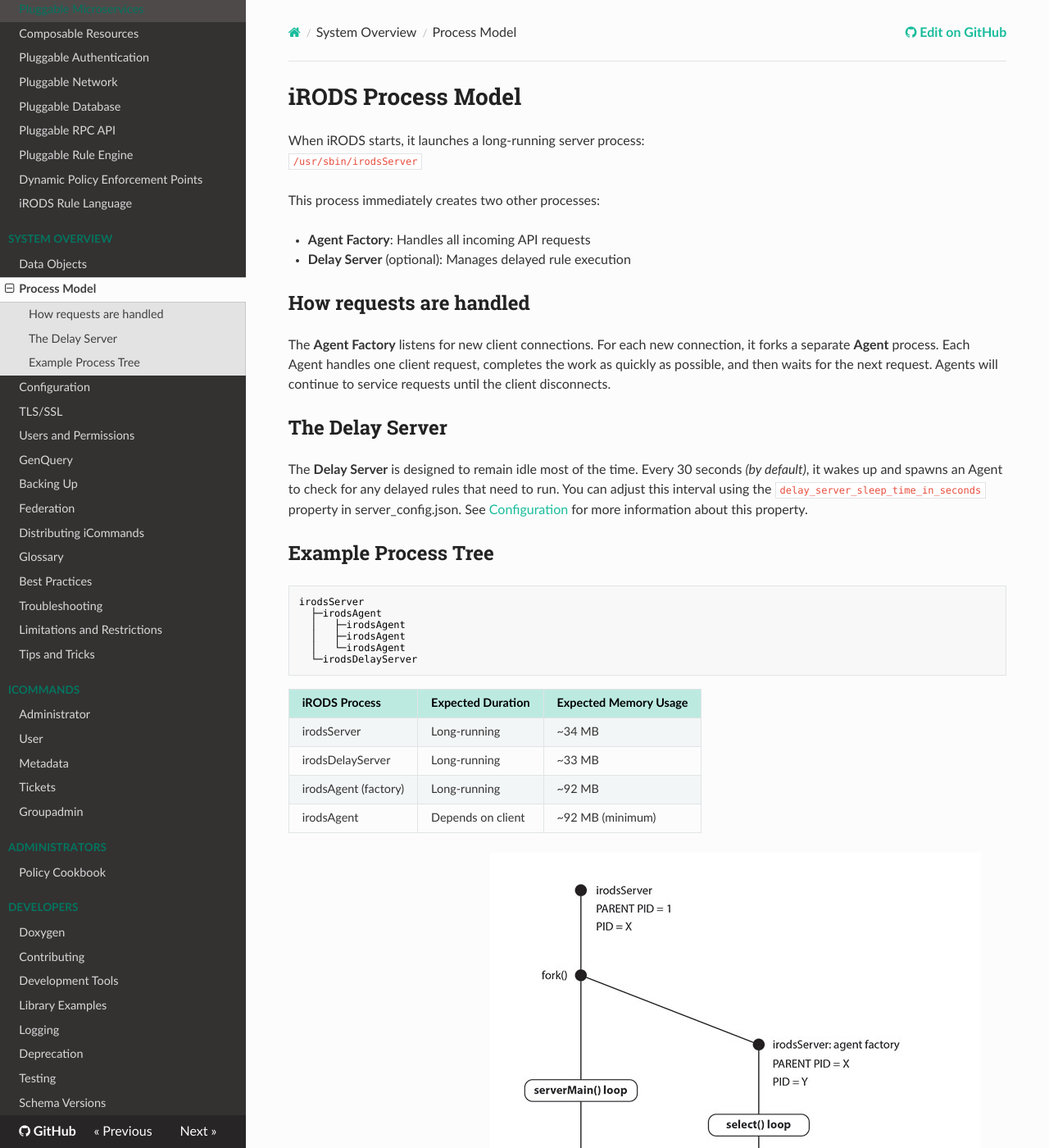
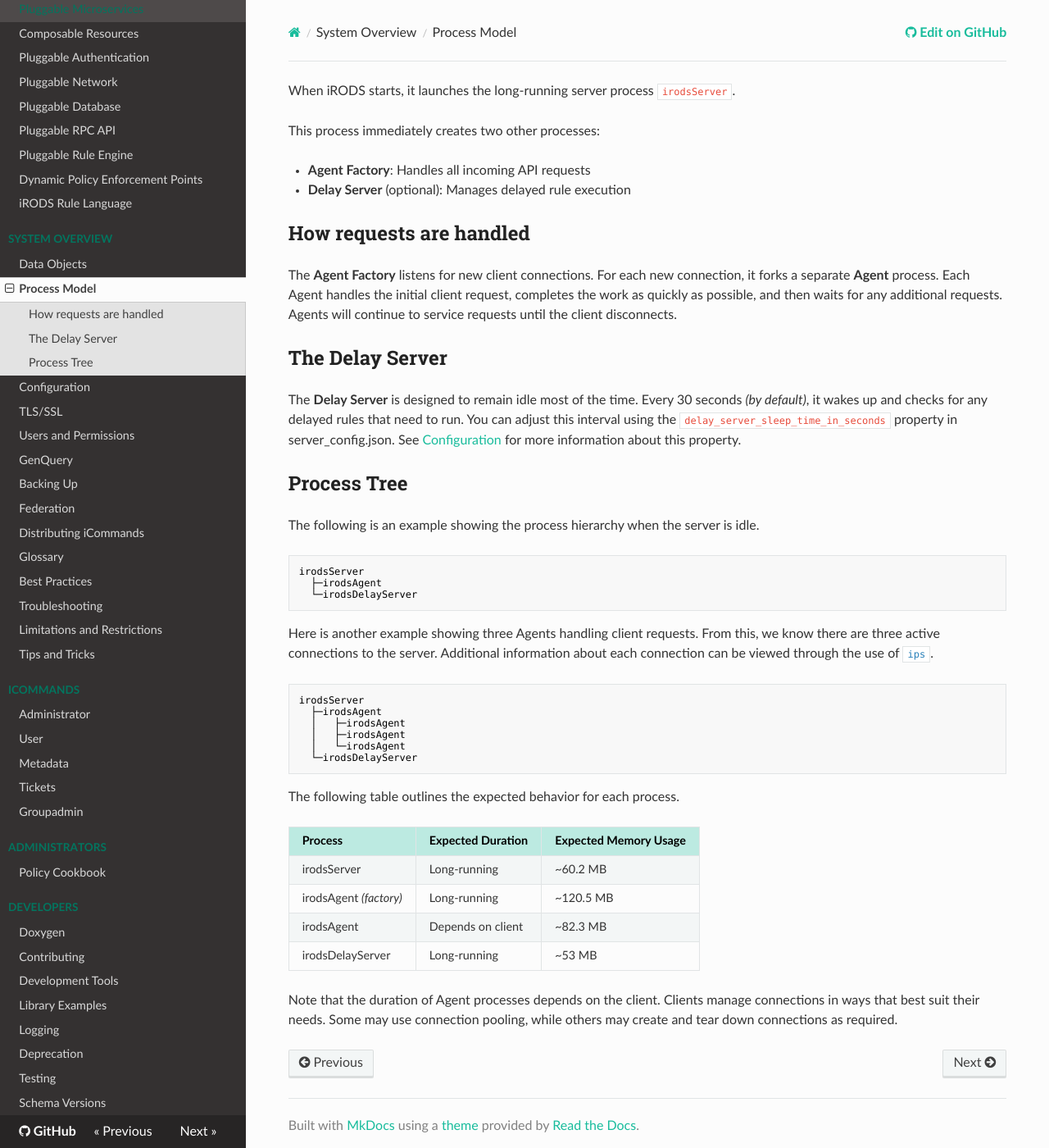
Before and after one commit to irods/irods_docs, an MkDocs documentation site: the page built from docs/system_overview/process_model.md, in a window 1280 px wide and 1400 px high. Shown: the whole window at 82% size. Built offline with MkDocs 1.6.1, drawn with Linux system fonts in a browser that asks for light colours; nearby versions of some CDN libraries; some of the changed text lies outside the part shown.

Commit message:
squash w/ [293] iRODS 5: Update documentation for process model.

````diff
--- a/docs/system_overview/process_model.md
+++ b/docs/system_overview/process_model.md
@@ -1,7 +1,6 @@
-# iRODS Process Model
+#
 
-When iRODS starts, it launches a long-running server process:
-`/usr/sbin/irodsServer`
+When iRODS starts, it launches the long-running server process `irodsServer`.
 
 This process immediately creates two other processes:
 
@@ -10,27 +9,40 @@
 
 ## How requests are handled
 
-The **Agent Factory** listens for new client connections. For each new connection, it forks a separate **Agent** process. Each Agent handles one client request, completes the work as quickly as possible, and then waits for the next request. Agents will continue to service requests until the client disconnects.
+The **Agent Factory** listens for new client connections. For each new connection, it forks a separate **Agent** process. Each Agent handles the initial client request, completes the work as quickly as possible, and then waits for any additional requests. Agents will continue to service requests until the client disconnects.
 
 ## The Delay Server
 
-The **Delay Server** is designed to remain idle most of the time. Every 30 seconds _(by default)_, it wakes up and spawns an Agent to check for any delayed rules that need to run. You can adjust this interval using the `delay_server_sleep_time_in_seconds` property in server_config.json. See [Configuration](../system_overview/configuration.md#etcirodsserver_configjson) for more information about this property.
+The **Delay Server** is designed to remain idle most of the time. Every 30 seconds _(by default)_, it wakes up and checks for any delayed rules that need to run. You can adjust this interval using the `delay_server_sleep_time_in_seconds` property in server_config.json. See [Configuration](../system_overview/configuration.md#etcirodsserver_configjson) for more information about this property.
 
-## Example Process Tree
+## Process Tree
 
-    irodsServer
-      ├─irodsAgent
-      │   ├─irodsAgent
-      │   ├─irodsAgent
-      │   └─irodsAgent
-      └─irodsDelayServer
+The following is an example showing the process hierarchy when the server is idle.
 
-| iRODS Process         | Expected Duration        | Expected Memory Usage           |
-| --------------------- | ------------------------ | ------------------------------- |
-| irodsServer           | Long-running             | ~34 MB                          |
-| irodsDelayServer      | Long-running             | ~33 MB                          |
-| irodsAgent (factory)  | Long-running             | ~92 MB                          |
-| irodsAgent            | Depends on client        | ~92 MB (minimum)                |
+```bash
+irodsServer
+  ├─irodsAgent
+  └─irodsDelayServer
+```
 
-TODO: Update or remove graphic.
-![iRODS Process Model Diagram](../images/process_model_diagram.jpg)
+Here is another example showing three Agents handling client requests. From this, we know there are three active connections to the server. Additional information about each connection can be viewed through the use of [`ips`](../icommands/user/#ips).
+
+```bash
+irodsServer
+  ├─irodsAgent
+  │   ├─irodsAgent
+  │   ├─irodsAgent
+  │   └─irodsAgent
+  └─irodsDelayServer
+```
+
+The following table outlines the expected behavior for each process.
+
+| Process                | Expected Duration        | Expected Memory Usage           |
+| ---------------------- | ------------------------ | ------------------------------- |
+| irodsServer            | Long-running             | ~60.2 MB                        |
+| irodsAgent _(factory)_ | Long-running             | ~120.5 MB                       |
+| irodsAgent             | Depends on client        | ~82.3 MB                        |
+| irodsDelayServer       | Long-running             | ~53 MB                          |
+
+Note that the duration of Agent processes depends on the client. Clients manage connections in ways that best suit their needs. Some may use connection pooling, while others may create and tear down connections as required.
````
Also changed, not shown: docs/images/process_model_diagram.jpg (deleted).
